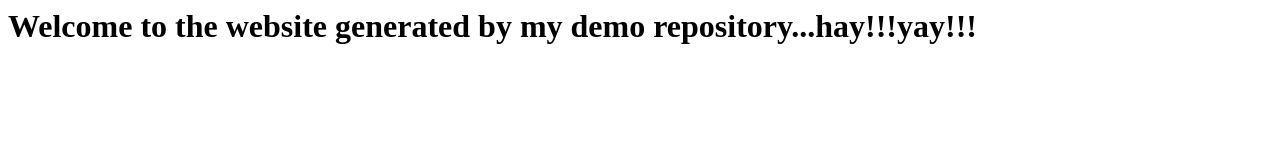
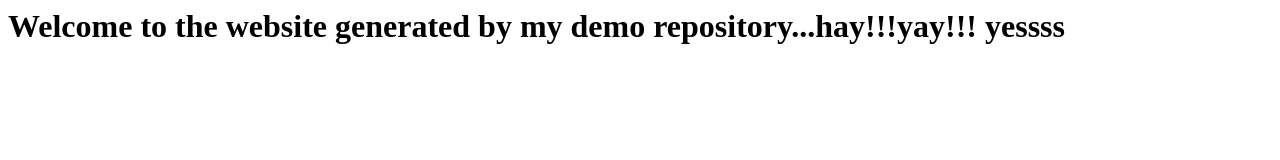
Before and after one commit to Mars-University/demo-repository, a website: page index.html in a window 1280 px wide. Drawn offline with Linux system fonts and the light colour scheme.

Commit message:
Update index.html

```diff
--- a/index.html
+++ b/index.html
@@ -1 +1,4 @@
-<h1>Welcome to the website generated by my demo repository...hay!!!yay!!!</h1>
+<h1>Welcome to the website generated by my demo repository...hay!!!yay!!!
+
+
+yessss</h1>
```
